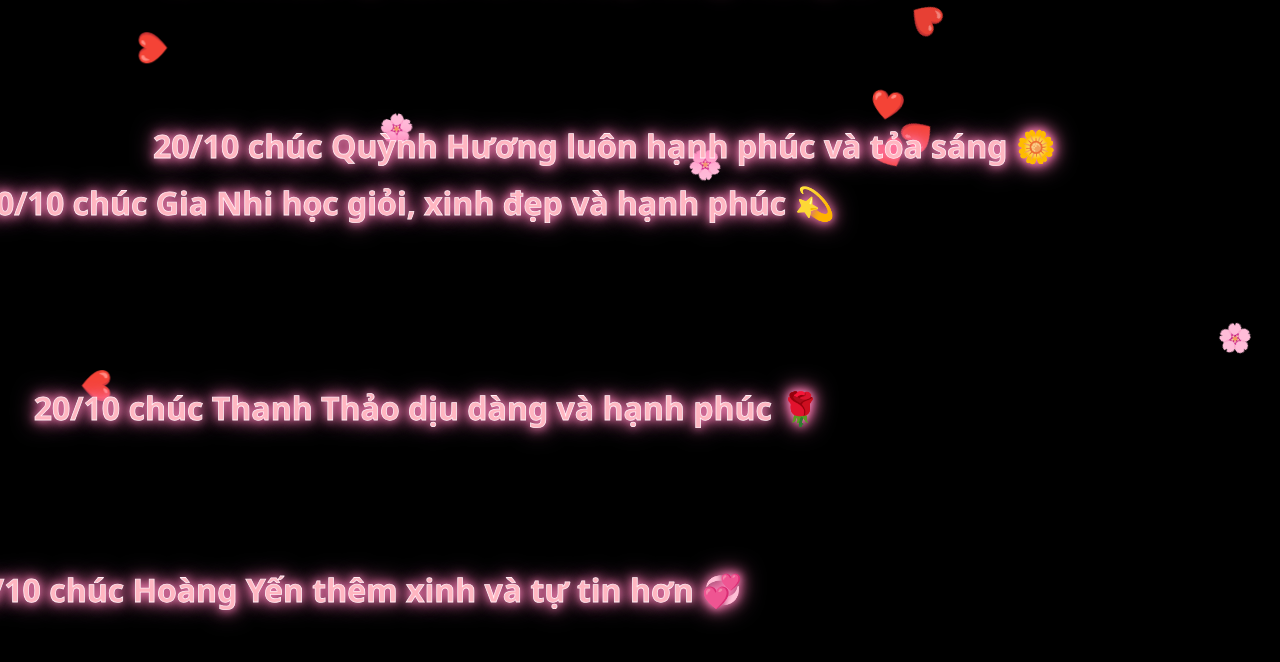
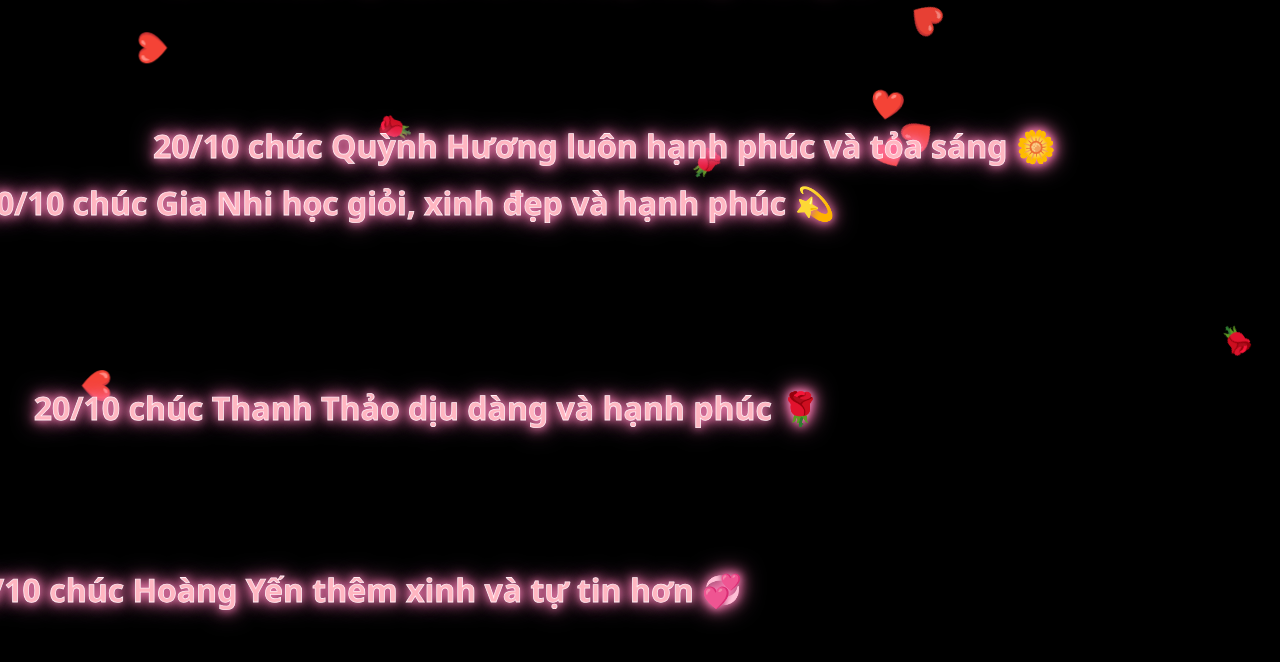
Before and after one commit to Tutai09/20-10, a plain HTML site: page index.html in a window 1280 px wide. Drawn offline with Linux system fonts and the light colour scheme.

Commit message:
Change flower icon from cherry blossom to rose

```diff
--- a/index.html
+++ b/index.html
@@ -56,7 +56,7 @@
     animation-duration: var(--dur, 6s);
   }
   .flower::before {
-  content: "🌸"; /* icon hoa chính */
+  content: "🌹"; /* icon hoa chính */
   display: inline-block;
   animation: spin 3s linear infinite;
 }
```
